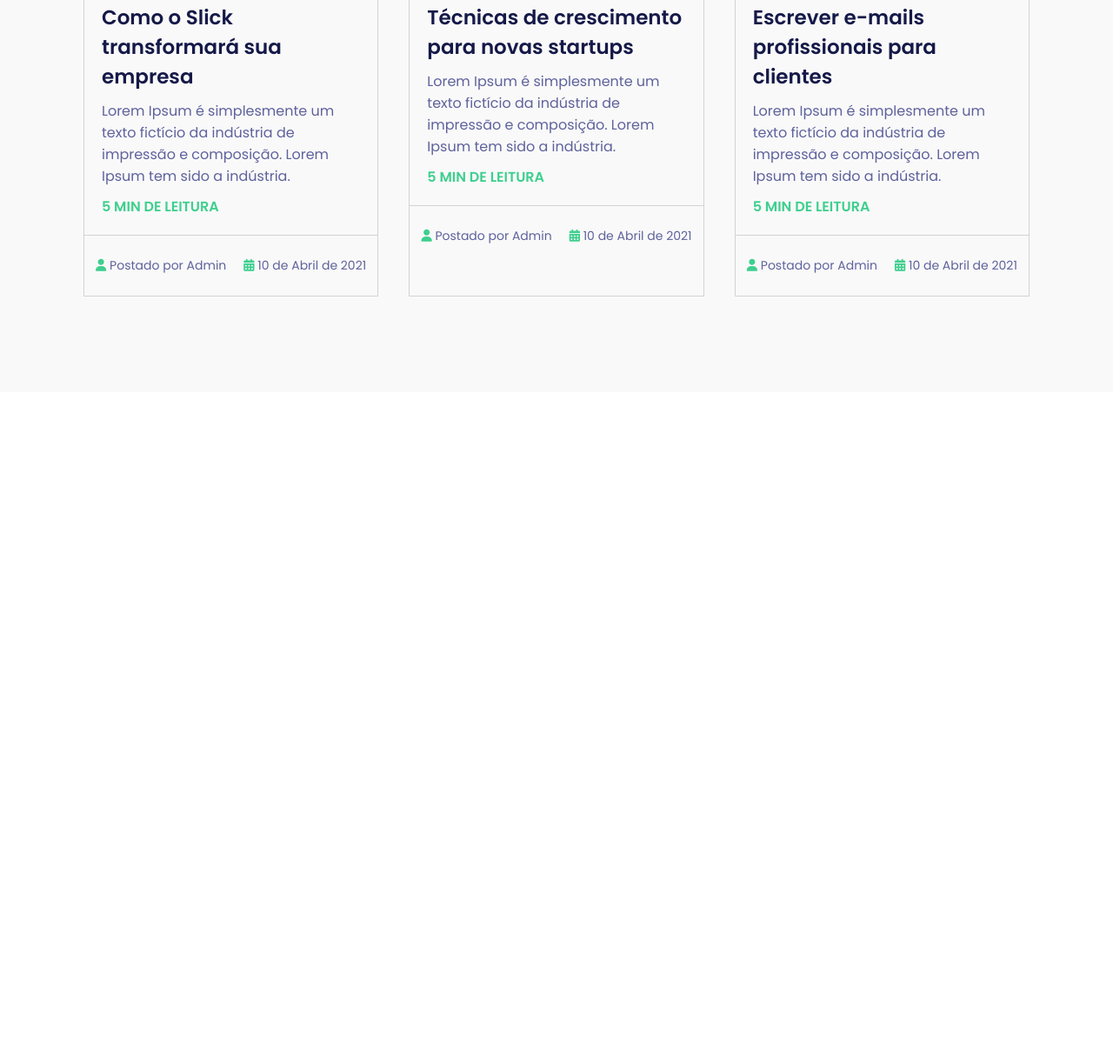
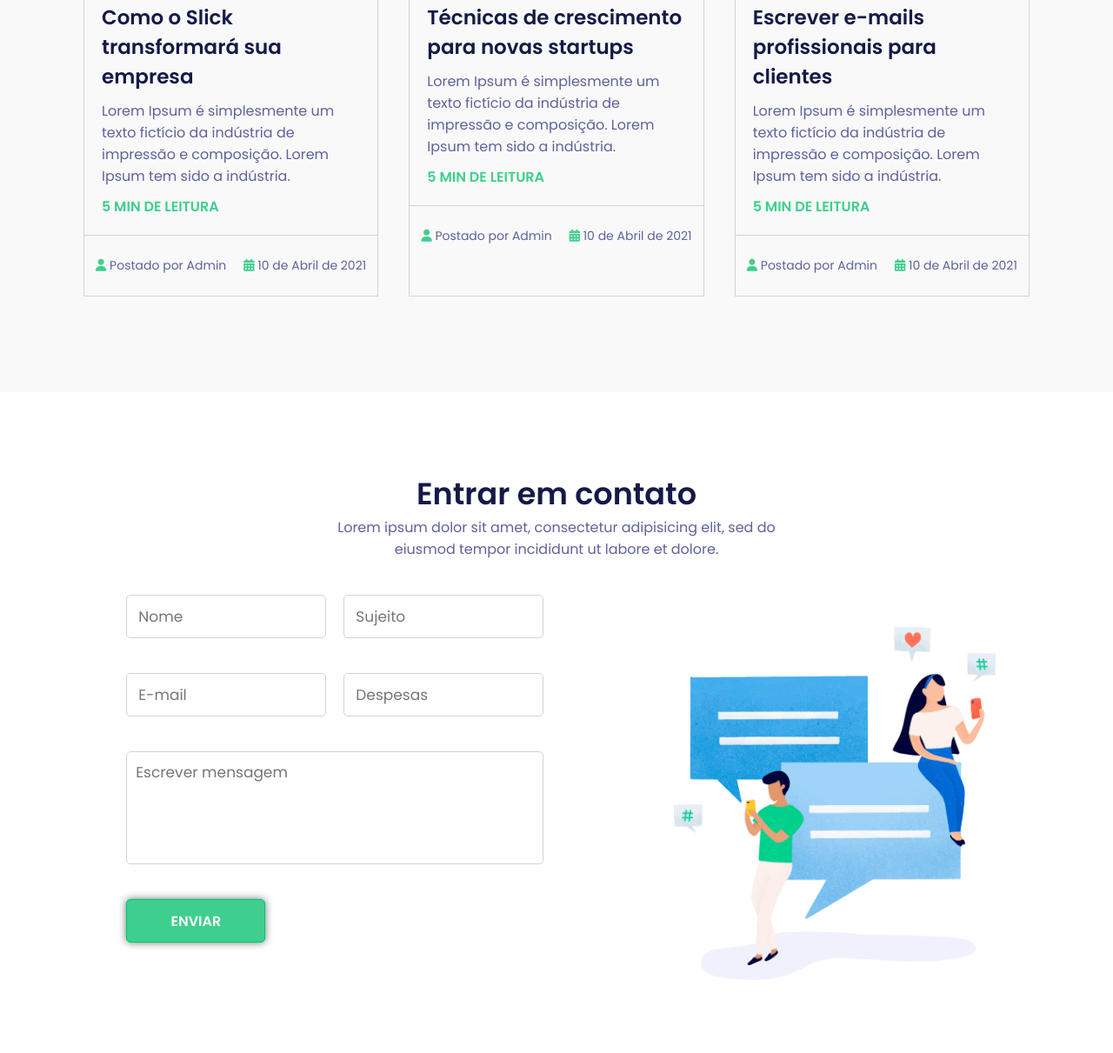
Before and after one commit to leandroSiq1/slick, a plain HTML site: page index.html in a window 1280 px wide. Shown: the part 5735-6946 px from the top of the page at 87% size. Before the commit the page ends 6186 px from the top, so only its background shows below. Drawn offline with Linux system fonts and the light colour scheme.

Commit message:
adicionando section contato

```diff
--- a/css/_base.scss
+++ b/css/_base.scss
@@ -16,6 +16,7 @@ html, body {
   --background-gray-light: #f9f9f9;
   --background-footer: #180e29;
   --background-linear: linear-gradient(95deg, #5533ff 40%, #25ddf5 100%);
+  --border-footer: #3c1f6e;
 
   --blue: #007bff;
   --indigo: #6610f2;
--- a/css/style.scss
+++ b/css/style.scss
@@ -749,3 +749,111 @@ section.blog {
     }
   }
 }
+
+section.contact {
+  width: 100%;
+
+  background: #fff;
+  padding-bottom: 10px;
+
+  div.title-contact {
+    padding-top: 90px;
+    text-align: center;
+
+    h1 {
+      font-size: 35px;
+      color: var(--title);
+    }
+
+    p {
+      color: var(--text);
+    }
+  }
+
+  div.container-contact {
+    width: 85%;
+    height: 500px;
+
+    margin: 30px auto;
+
+    display: flex;
+    align-items: center;
+    justify-content: space-evenly;
+
+    div.form {
+      width: 600px;
+      height: 100%;
+
+      form {
+        div.group-input {
+          max-width: 500px;
+
+          padding: 10px;
+          margin-bottom: 20px;
+
+          display: flex;
+          align-items: center;
+          gap: 20px;
+
+          input {
+            width: 100%;
+            height: 50px;
+
+            padding-left: 13px;
+
+            border: 1px solid #ced4da;
+            border-radius: 5px;
+
+            font-size: 17px;
+            color: var(--text);
+          }
+
+          textarea {
+            width: 100%;
+            height: 130px;
+
+            border: 1px solid #ced4da;
+            border-radius: 5px;
+            padding: 10px;
+
+            font-size: 17px;
+            color: var(--text);
+
+            resize: none;
+          }
+
+          button {
+            width: 160px;
+            height: 50px;
+
+            background: var(--green);
+            box-shadow: 0 0px 10px var(--gray);
+            border: 1px solid rgb(0, 200,100);
+            border-radius: 5px;
+
+            font-size: 16px;
+            font-weight: bold;
+            color: #fff;
+
+            transition: .3s;
+
+            &:hover {
+              margin-top: -4px;
+            }
+          }
+        }
+      }
+    }
+
+    img {
+      width: 370px;
+    }
+  }
+}
+
+footer {
+  width: 100%;
+  height: 600px;
+
+  background: var(--background-footer);
+}
--- a/index.html
+++ b/index.html
@@ -591,5 +591,45 @@
         </div>
       </div>
     </section>
+
+    <section class="contact">
+      <div class="title-contact">
+        <h1>Entrar em contato</h1>
+        <p>
+          Lorem ipsum dolor sit amet, consectetur adipisicing elit, sed do <br />
+          eiusmod tempor incididunt ut labore et dolore.
+        </p>
+      </div>
+
+      <div class="container-contact">
+        <div class="form">
+          <form>
+            <div class="group-input">
+              <input type="text" name="name" placeholder="Nome" />
+
+              <input type="text" name="subject" placeholder="Sujeito" />
+            </div>
+            <div class="group-input">
+              <input type="email" name="email" placeholder="E-mail" />
+
+              <input type="text" name="expenses" placeholder="Despesas" />
+            </div>
+
+            <div class="group-input">
+              <textarea placeholder="Escrever mensagem"></textarea>
+            </div>
+
+            <div class="group-input">
+              <button>ENVIAR</button>
+            </div>
+          </form>
+        </div>
+        <img src="/assets/contact.png" alt="Entre em contato!" />
+      </div>
+    </section>
+
+    <footer>
+
+    </footer>
   </body>
 </html>
```
Also changed, not shown: assets/contact.png (added), assets/footer-logo.png (added), css/style.css, 1 other file.
